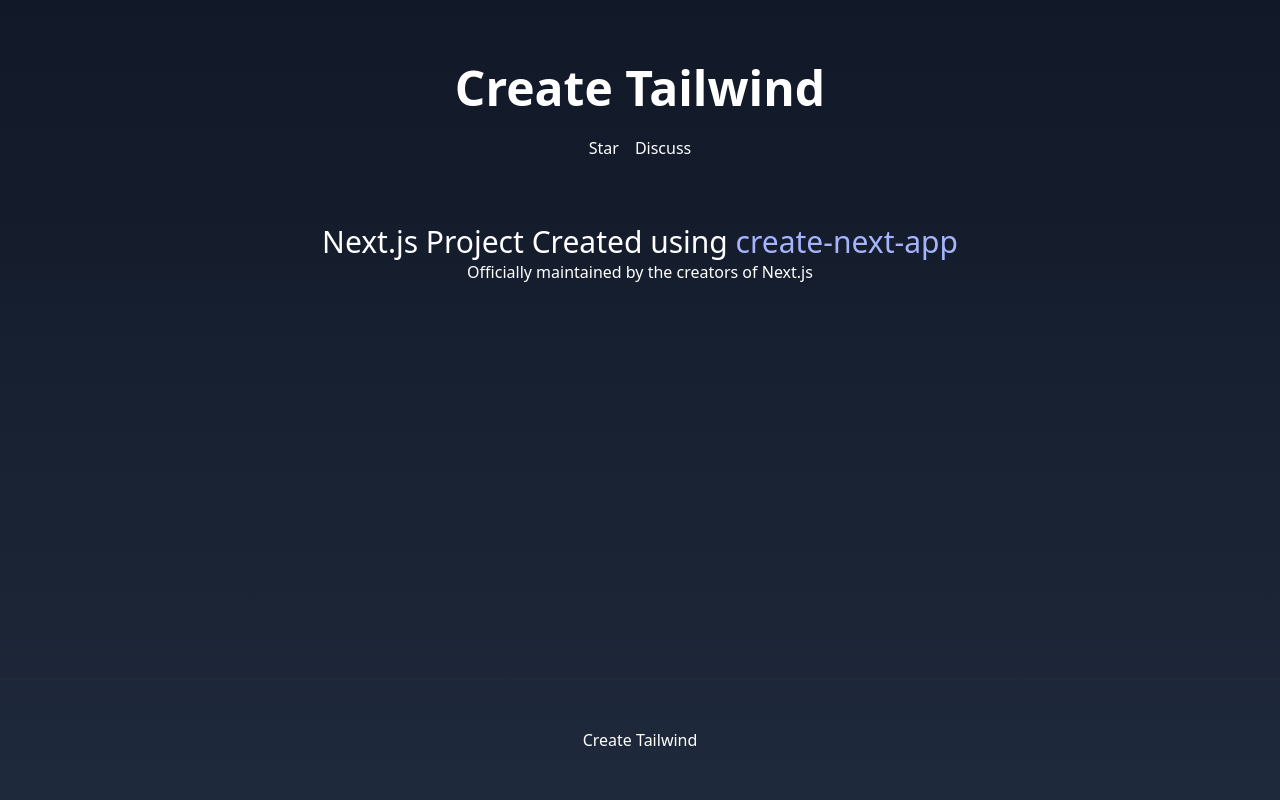
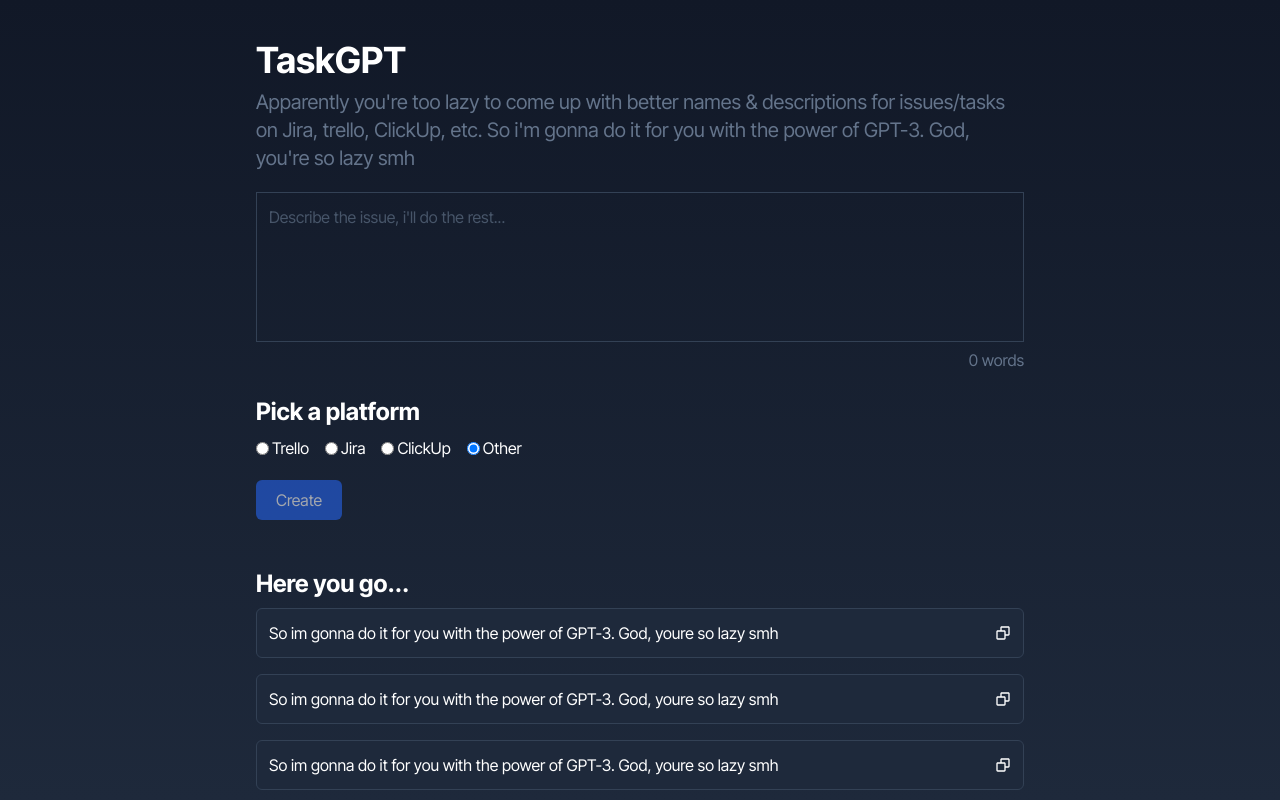
Before and after one commit to langf00rd/task-gpt, a Next.js app: page / in a window 1280 px wide. Built offline with nearby package versions, Linux system fonts and the light colour scheme.

Commit message:
fancy ui 🎨

```diff
--- a/package.json
+++ b/package.json
@@ -12,11 +12,13 @@
     "@types/node": "18.15.10",
     "@types/react": "18.0.30",
     "@types/react-dom": "18.0.11",
+    "@types/react-icons": "^3.0.0",
     "eslint": "8.36.0",
     "eslint-config-next": "13.2.4",
     "next": "13.2.4",
     "react": "18.2.0",
     "react-dom": "18.2.0",
+    "react-icons": "^4.8.0",
     "typescript": "5.0.2"
   },
   "devDependencies": {
--- a/pages/index.tsx
+++ b/pages/index.tsx
@@ -1,72 +1,100 @@
 import Head from "next/head";
-import Script from "next/script";
+import React from "react";
+import { BiCopy } from 'react-icons/bi'
 
 export default function Home() {
+  const [description, setDescription] = React.useState<string>('')
+  const [selectedPlatform, setSelectedPlatform] = React.useState<string>('other')
+
+  const handleChange = (event: React.ChangeEvent<HTMLInputElement>) => {
+    if (!event) return;
+    setSelectedPlatform(event.target.value);
+  }
+
   return (
     <div>
       <Head>
-        <title>Create Next App</title>
+        <title>TaskGPT - For all the lazy people</title>
         <meta name="description" content="Generated by create next app" />
         <link rel="icon" href="/favicon.ico" />
       </Head>
-      <div className="h-screen bg-gradient-to-b from-gray-900 to-slate-800 flex flex-col text-white">
-        <header className="py-16">
-          <h1 className="text-5xl font-bold text-center mb-6">
-            Create Tailwind
-          </h1>
-          <div className="flex flex-row justify-center items-center gap-4">
-            <a
-              className="github-button"
-              href="https://github.com/andrejjurkin/create-tailwind-app"
-              data-color-scheme="no-preference: dark; light: dark; dark: dark;"
-              data-icon="octicon-star"
-              data-size="large"
-              rel="noreferrer"
-              data-show-count="true"
-              aria-label="Star andrejjurkin/create-tailwind-app on GitHub"
-            >
-              Star
-            </a>
-            <a
-              className="github-button"
-              href="https://github.com/andrejjurkin/create-tailwind-app/discussions"
-              data-color-scheme="no-preference: dark; light: dark; dark: dark;"
-              data-icon="octicon-comment-discussion"
-              data-size="large"
-              aria-label="Discuss andrejjurkin/create-tailwind-app on GitHub"
-            >
-              Discuss
-            </a>
+      <main className="overflow-y-scroll p-10 h-screen bg-gradient-to-b from-gray-900 to-slate-800 flex flex-col text-white">
+        <div className="w-full max-w-3xl mx-auto">
+          <div>
+            <h1 className="text-4xl mb-2 font-bold">TaskGPT</h1>
+            <p className="text-slate-500 lg:text-xl">Apparently you&apos;re too lazy to come up with better names & descriptions for issues/tasks on Jira, trello, ClickUp, etc. So i&apos;m gonna do it for you with the power of GPT-3. God, you&apos;re so lazy smh</p>
           </div>
-        </header>
-
-        <main className="flex-1">
-          <section className="text-center">
-            <h2 className="text-3xl font-medium text-center">
-              Next.js Project Created using{" "}
-              <a
-                href="https://nextjs.org/docs/api-reference/create-next-app"
-                target="_blank"
-                className="text-indigo-300"
-              >
-                create-next-app
-              </a>
-            </h2>
-            <p className="mb-6">
-              Officially maintained by the creators of Next.js
-            </p>
-          </section>
-        </main>
-
-        <footer className="px-8 py-12 border-t border-gray-800">
-          <div className="px-8 font-medium text-center">
-            <a href="https://github.com/andrejjurkin/create-tailwind-app">
-              Create Tailwind
-            </a>
+          <textarea value={description} onChange={event => setDescription(event.target.value)} placeholder="Describe the issue, i'll do the rest..." className="placeholder:text-slate-600 mt-5 w-full p-3 bg-transparent outline-none border border-slate-700 h-[150px] resize-none"></textarea>
+          <p className="float-right text-slate-500">{description.trim().length} words</p>
+          <div>
+            <p className="mt-12 mb-2 text-2xl font-bold">Pick a platform</p>
+            <div className='flex items-center gap-4'>
+              <label className={styles.radioButtonSelector}>
+                <input
+                  type="radio"
+                  name="project-management"
+                  value="trello"
+                  checked={selectedPlatform === "trello"}
+                  onChange={handleChange}
+                />
+                <p>Trello</p>
+              </label>
+              <label className={styles.radioButtonSelector}>
+                <input
+                  type="radio"
+                  name="project-management"
+                  value="jira"
+                  checked={selectedPlatform === "jira"}
+                  onChange={handleChange}
+                />
+                <p>Jira</p>
+              </label>
+              <label className={styles.radioButtonSelector}>
+                <input
+                  type="radio"
+                  name="project-management"
+                  value="clickup"
+                  checked={selectedPlatform === "clickup"}
+                  onChange={handleChange}
+                />
+                <p>ClickUp</p>
+              </label>
+              <label className={styles.radioButtonSelector}>
+                <input
+                  type="radio"
+                  name="project-management"
+                  value="other"
+                  checked={selectedPlatform === "other"}
+                  onChange={handleChange}
+                />
+                <p>Other</p>
+              </label>
+            </div>
           </div>
-        </footer>
-      </div>
-      <Script src="https://buttons.github.io/buttons.js" />
+          <button disabled={description.trim().length <= 20} className="disabled:cursor-not-allowed disabled:opacity-60 bg-blue-600 p-2 px-5 rounded-md mt-5 active:scale-90 cursor-pointer transition-all">Create</button>
+          <div>
+            <p className="mt-12 mb-2 text-2xl font-bold">Here you go...</p>
+            <ul>
+              <li className="flex items-center justify-between gap-2 p-3 rounded-md border border-slate-700 bg-slate-800 mb-4">
+                <p>So im gonna do it for you with the power of GPT-3. God, youre so lazy smh</p>
+                <BiCopy className="hover:opacity-75 transition-all cursor-pointer" />
+              </li>
+              <li className="flex items-center justify-between gap-2 p-3 rounded-md border border-slate-700 bg-slate-800 mb-4">
+                <p>So im gonna do it for you with the power of GPT-3. God, youre so lazy smh</p>
+                <BiCopy className="hover:opacity-75 transition-all cursor-pointer" />
+              </li>
+              <li className="flex items-center justify-between gap-2 p-3 rounded-md border border-slate-700 bg-slate-800 mb-4">
+                <p>So im gonna do it for you with the power of GPT-3. God, youre so lazy smh</p>
+                <BiCopy className="hover:opacity-75 transition-all cursor-pointer" />
+              </li>
+            </ul>
+          </div>
+        </div>
+      </main>
     </div>
   );
 }
+
+const styles = {
+  radioButtonSelector: 'flex items-center gap-[3px] cursor-pointer transition-all hover:opacity-75'
+}
--- a/styles/globals.css
+++ b/styles/globals.css
@@ -1,3 +1,11 @@
+@import url("https://fonts.googleapis.com/css2?family=Inter+Tight:ital,wght@0,100;0,200;0,300;0,400;0,500;0,600;0,700;0,800;0,900;1,100;1,200;1,300;1,400;1,500;1,600;1,700;1,800;1,900");
+
 @tailwind base;
 @tailwind components;
 @tailwind utilities;
+
+* {
+  font-family: "Inter Tight", system-ui, -apple-system, BlinkMacSystemFont,
+    "Segoe UI", Roboto, Oxygen, Ubuntu, Cantarell, "Open Sans", "Helvetica Neue",
+    sans-serif;
+}
```
Also changed, not shown: 1 other file (tests, documents, lock files or other folders).
